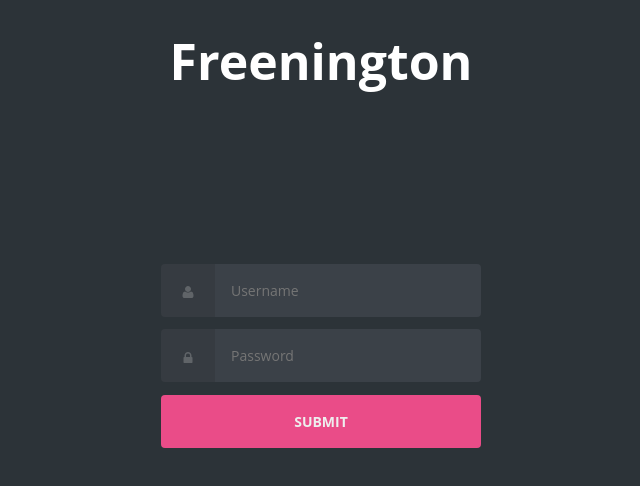
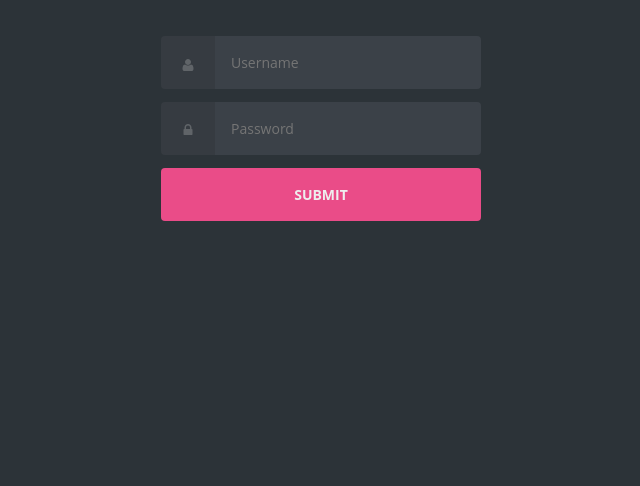
Before and after one commit to chrismcgi/chrismcgi, a plain HTML site: page index.html in a window 1280 px wide. Shown: the top 486 px of the page, without its empty margins (319-959 px from the left). Drawn offline with Linux system fonts and the light colour scheme.

Commit message:
Update index.html

```diff
--- a/index.html
+++ b/index.html
@@ -4,10 +4,10 @@
     <meta charset="UTF-8">
     <meta name="viewport" content="width=device-width, initial-scale=1.0">
     <link rel="stylesheet" type="text/css" href="style.css">
-    <title> Sparkwaver Ltd.</title>
+    <title> Freenington</title>
 </head>
 <body class="align">
-  <h1>Freenington</h1>
+
   <div class="grid">
     <form class="form login">
       <div class="form__field">
```
